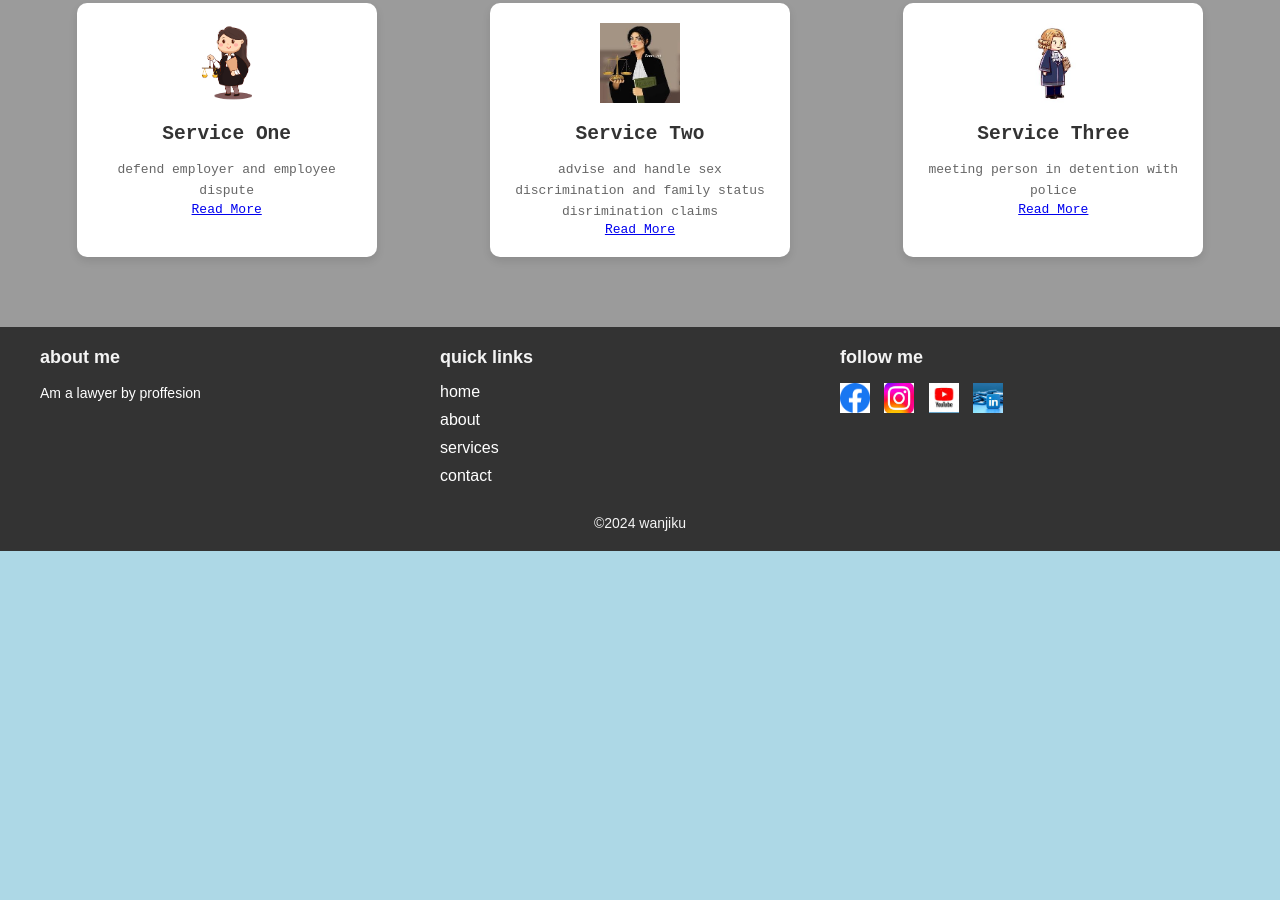
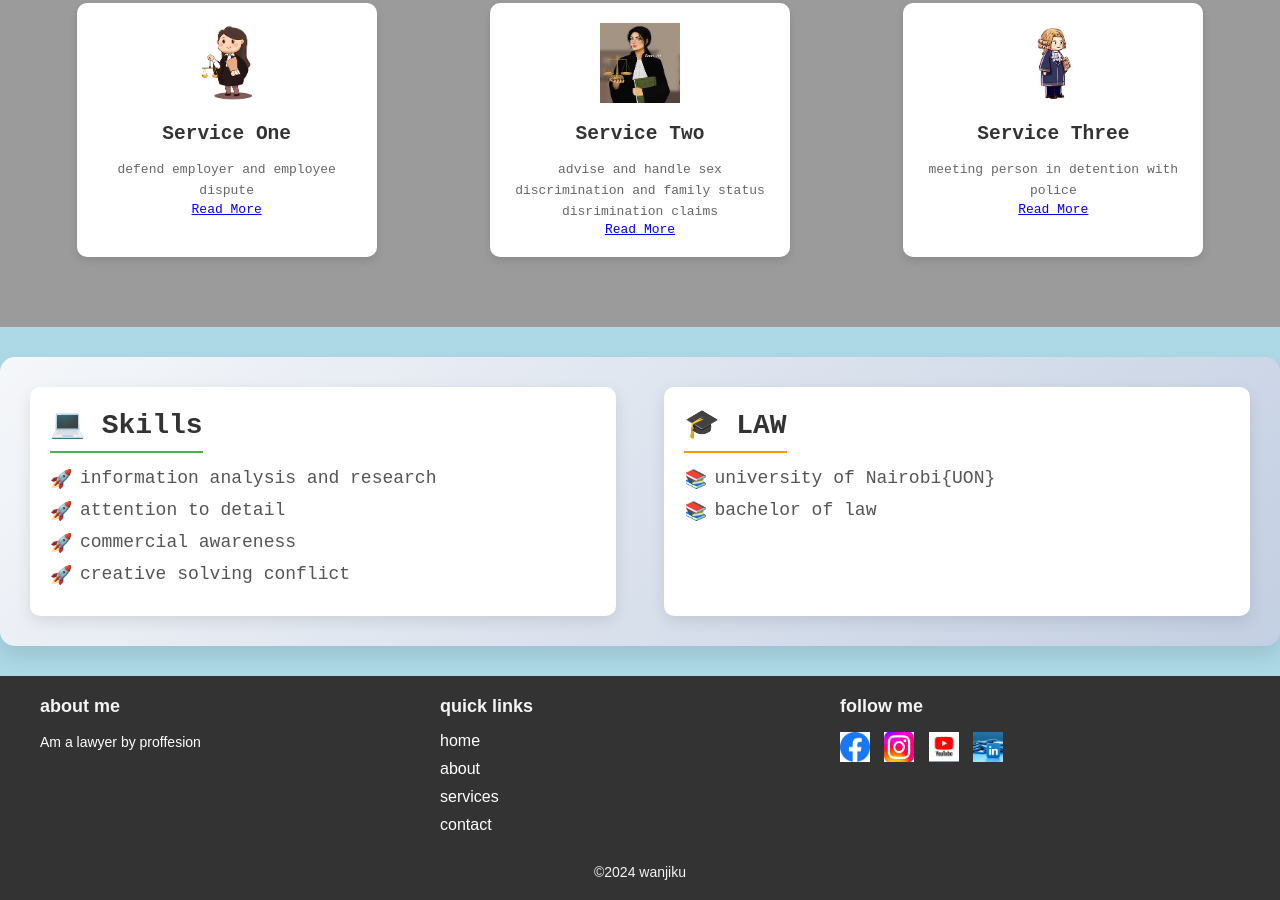
Before and after one commit to nrcfstudents/everlynewanjiku, a plain HTML site: page index.html in a window 1280 px wide. Shown: the part 1296-2196 px from the top of the page. Before the commit the page ends 1847 px from the top, so only its background shows below. Drawn offline with Linux system fonts and the light colour scheme.

Commit message:
added skills

```diff
--- a/index.html
+++ b/index.html
@@ -70,6 +70,29 @@ Everlyne Wanjiku
         </div>
     </section>
 
+    <!-- Skills & Education Section -->
+    <section id="skills-education" class="skills-education-section">
+        <div class="skills">
+            <h2>💻 Skills</h2>
+            <ul>
+                <li>information analysis and research</li>
+                <li>attention to detail</li>
+                <li>commercial awareness</li>
+                <li>creative solving conflict</li>
+                <!-- Add more skills as needed -->
+            </ul>
+        </div>
+        <div class="Education">
+            <h2>🎓 LAW</h2>
+            <ul>
+                <li>university of Nairobi{UON}</li>
+                <li>bachelor of law</li>
+                <!-- Add more law items as needed -->
+            </ul>
+        </div>
+    </section>
+
+
     <section>
     	<!--footer section-->
     	<footer class="footer">
@@ -107,5 +130,7 @@ Everlyne Wanjiku
     	</footer>
     </section>
 
+
+
 </body>
 </html>
--- a/styles.css
+++ b/styles.css
@@ -258,3 +258,71 @@ h1{
     margin: 0;
     color: #f4f4f4;
 }
+
+/* Skills & Education Section Styling */
+.skills-education-section {
+    display: flex;
+    justify-content: space-between;
+    padding: 30px;
+    background: linear-gradient(135deg, #f5f7fa, #c3cfe2); /* Subtle gradient background */
+    border-radius: 15px;
+    box-shadow: 0 10px 20px rgba(0, 0, 0, 0.1); /* Soft shadow for depth */
+    margin: 30px 0;
+}
+
+.skills, .education {
+    width: 48%; /* Each section takes up 48% of the width */
+    padding: 20px;
+    background: #fff;
+    border-radius: 10px;
+    box-shadow: 0 5px 15px rgba(0, 0, 0, 0.1); /* Shadow for individual sections */
+    transition: transform 0.3s ease; /* Smooth hover effect */
+}
+
+.skills:hover, .education:hover {
+    transform: translateY(-10px); /* Lift on hover */
+}
+
+.skills h2, .education h2 {
+    font-size: 28px;
+    margin-bottom: 15px;
+    color: #333; /* Dark text color */
+    border-bottom: 2px solid #4CAF50; /* Green underline for Skills */
+    padding-bottom: 10px;
+    display: inline-block;
+}
+
+.education h2 {
+    border-bottom-color: #ff9800; /* Orange underline for Education */
+}
+
+.skills ul, .education ul {
+    list-style-type: none;
+    padding: 0;
+}
+
+.skills ul li, .education ul li {
+    font-size: 18px;
+    margin-bottom: 12px;
+    color: #555; /* Medium text color */
+    padding-left: 30px; /* Space for custom icons */
+    position: relative;
+}
+
+.skills ul li::before {
+    content: "🚀 "; /* Rocket icon for skills */
+    color: #4CAF50; /* Green color */
+    position: absolute;
+    left: 0;
+    top: 0;
+    font-size: 18px;
+}
+
+.education ul li::before {
+    content: "📚 "; /* Book icon for education */
+    color: #ff9800; /* Orange color */
+    position: absolute;
+    left: 0;
+    top: 0;
+    font-size: 18px;
+}
```
